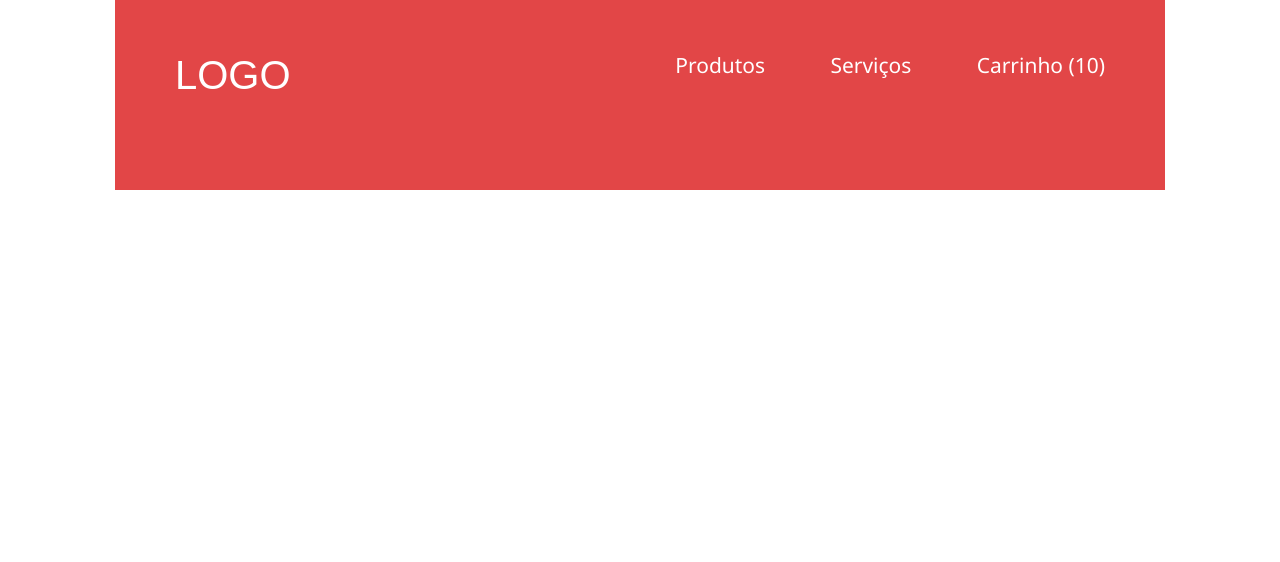
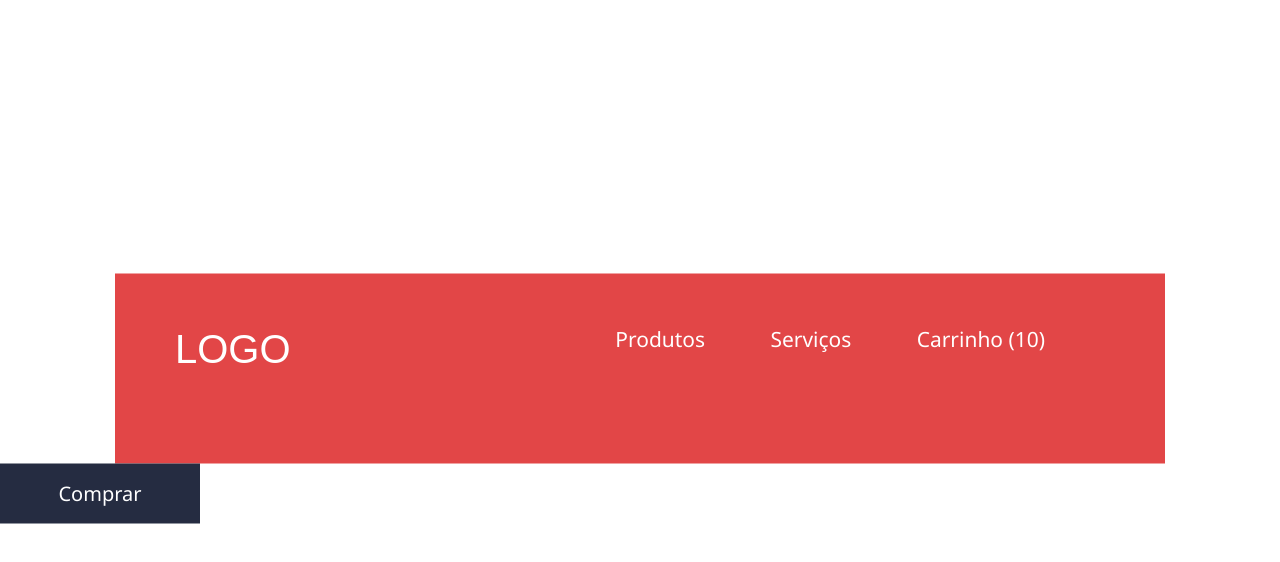
Before and after one commit to RaphaelOhlsen/loja-fone-aula3, a plain HTML site: page index.html in a window 1280 px wide. Drawn offline with Linux system fonts and the light colour scheme.

Commit message:
Desafio intermediario e avancado

```diff
--- /dev/null
+++ b/button.css
@@ -0,0 +1,19 @@
+.btn {
+  position: relative;
+  display: inline-block;
+  width: 200px;
+  height: 60px;
+  background-color: #252c41;
+  border: 0;
+  margin: 0;
+}
+
+.btn span {
+  position: absolute;
+  top: 50%;
+  left: 50%;
+  transform: translate(-50%,-50%);
+  color: #fff;
+  font-size: 1.25em;
+  font-family: 'Segoe UI', 'Roboto', sans-serif;
+}
--- a/header.css
+++ b/header.css
@@ -24,7 +24,3 @@ a {
   font-size: inherit;
   margin-right: 60px;
 }
-
-nav a:nth-child(3) {
-  margin-right: 0;
-}
--- a/index.html
+++ b/index.html
@@ -6,11 +6,13 @@
     <meta http-equiv="X-UA-Compatible" content="ie=edge" />
     <link rel="stylesheet" href="reset.css">
     <link rel="stylesheet" href="header.css">
+    <link rel="stylesheet" href="button.css">
+    <link rel="stylesheet" href="main-wrap.css">
     <link href="https://fonts.googleapis.com/css?family=Black+Han+Sans|Roboto:300,400,700" rel="stylesheet">
     <title>Loja de Fone</title>
   </head>
   <body>
-
+    <div class="main-wrap">
       <header>
         <h1>LOGO</h1>
         <nav>
@@ -18,9 +20,8 @@
           <a href="servicos.html">Serviços</a>
           <a href="carrinho.html">Carrinho (10)</a>
         </nav>
-
-
       </header>
-
+      <a class="btn" href="#"><span>Comprar</span></a>
+    </div>
   </body>
 </html>
--- /dev/null
+++ b/main-wrap.css
@@ -0,0 +1,6 @@
+.main-wrap {
+  position: absolute;
+  width: 100%;
+  top: 50%;
+  transform: translateY(-50%);
+}
```
Lines whose indentation alone changed are shown as unchanged.
